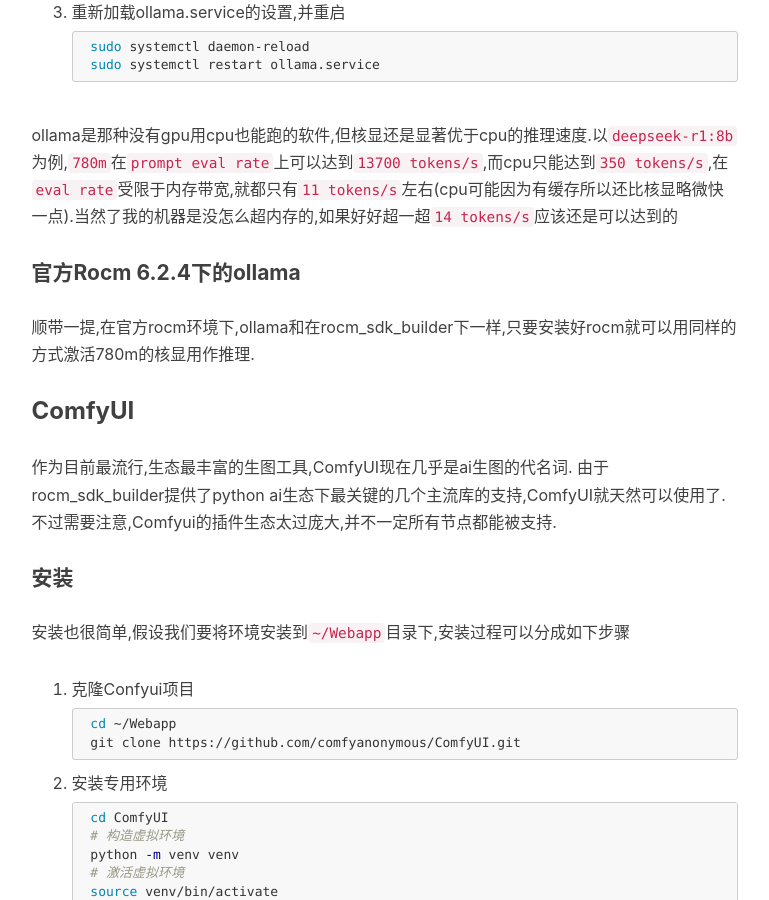
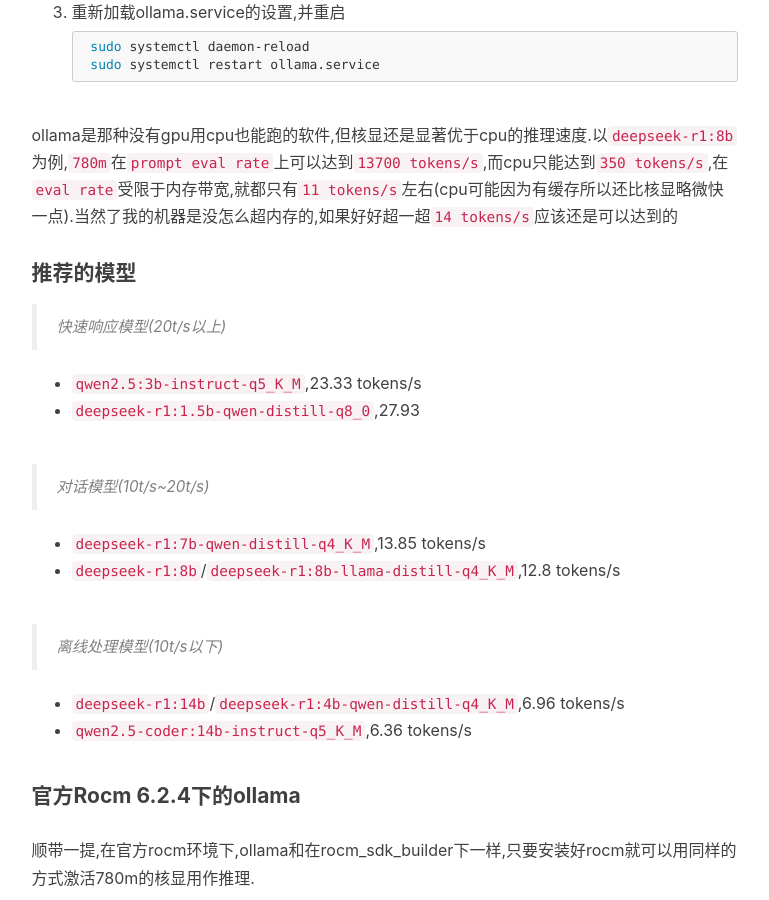
Before and after one commit to hsz1273327/hsz1273327.github.io, a Jekyll site: the page built from _posts/2025-02-17-780m上的AI环境搭建.md, in a window 1280 px wide and 900 px high, scrolled down 11067 px. Shown: the whole window, without its empty margins (136-905 px from the left). Built offline with Jekyll 4.4.1, drawn with Linux system fonts in a browser that asks for light colours; nearby versions of some CDN libraries; comment, search, counter and statistics services are not loaded; some of the changed text lies outside the part shown.

Commit message:
Update 2025-02-17-780m上的AI环境搭建.md

````diff
--- a/_posts/2025-02-17-780m上的AI环境搭建.md
+++ b/_posts/2025-02-17-780m上的AI环境搭建.md
@@ -448,6 +448,23 @@
 
 ollama是那种没有gpu用cpu也能跑的软件,但核显还是显著优于cpu的推理速度.以`deepseek-r1:8b`为例,`780m`在`prompt eval rate`上可以达到`13700 tokens/s`,而cpu只能达到`350 tokens/s`,在`eval rate`受限于内存带宽,就都只有`11 tokens/s`左右(cpu可能因为有缓存所以还比核显略微快一点).当然了我的机器是没怎么超内存的,如果好好超一超`14 tokens/s`应该还是可以达到的
 
+#### 推荐的模型
+
+> 快速响应模型(20t/s以上)
+
++ `qwen2.5:3b-instruct-q5_K_M`,23.33 tokens/s
++ `deepseek-r1:1.5b-qwen-distill-q8_0`,27.93
+
+> 对话模型(10t/s~20t/s)
+
++ `deepseek-r1:7b-qwen-distill-q4_K_M`,13.85 tokens/s
++ `deepseek-r1:8b`/`deepseek-r1:8b-llama-distill-q4_K_M`,12.8 tokens/s
+
+> 离线处理模型(10t/s以下)
+
++ `deepseek-r1:14b`/`deepseek-r1:4b-qwen-distill-q4_K_M`,6.96 tokens/s
++ `qwen2.5-coder:14b-instruct-q5_K_M`,6.36 tokens/s
+
 #### 官方Rocm 6.2.4下的ollama
 
 顺带一提,在官方rocm环境下,ollama和在rocm_sdk_builder下一样,只要安装好rocm就可以用同样的方式激活780m的核显用作推理.
@@ -461,7 +478,7 @@
 
 安装也很简单,假设我们要将环境安装到`~/Webapp`目录下,安装过程可以分成如下步骤
 
-1. 克隆Confyui项目
+1. 克隆Comfyui项目
 
     ```bash
     cd ~/Webapp
@@ -538,7 +555,7 @@
 
 假设我们要将环境安装到`~/Webapp`目录下,安装过程可以分成如下步骤
 
-1. 克隆Confyui项目
+1. 克隆stable-diffusion-webui-forge项目
 
     ```bash
     cd ~/Webapp
@@ -618,7 +635,7 @@
 
 假设我们要将环境安装到`~/Webapp`目录下,安装过程可以分成如下步骤
 
-1. 克隆Confyui项目
+1. 克隆lora-scripts项目
 
     ```bash
     cd ~/Webapp
@@ -697,7 +714,7 @@
 
 假设我们要将环境安装到`~/Webapp`目录下,安装过程可以分成如下步骤
 
-1. 克隆Confyui项目
+1. 克隆LLaMA-Factory项目
 
     ```bash
     cd ~/Webapp
@@ -781,7 +798,7 @@
 
 假设我们要将环境安装到`~/Webapp`目录下,安装过程可以分成如下步骤
 
-1. 克隆Confyui项目
+1. 克隆GPT-SoVITS项目
 
     ```bash
     cd ~/Webapp
````
